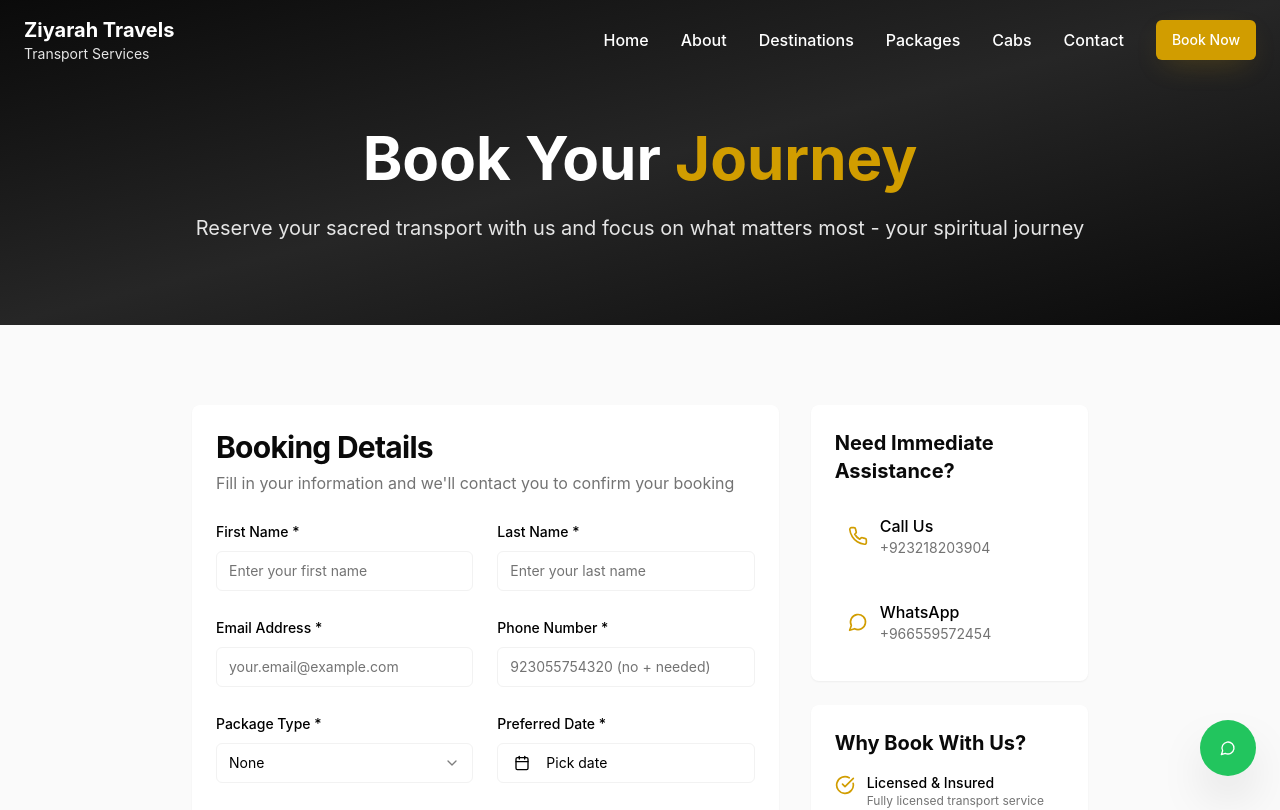
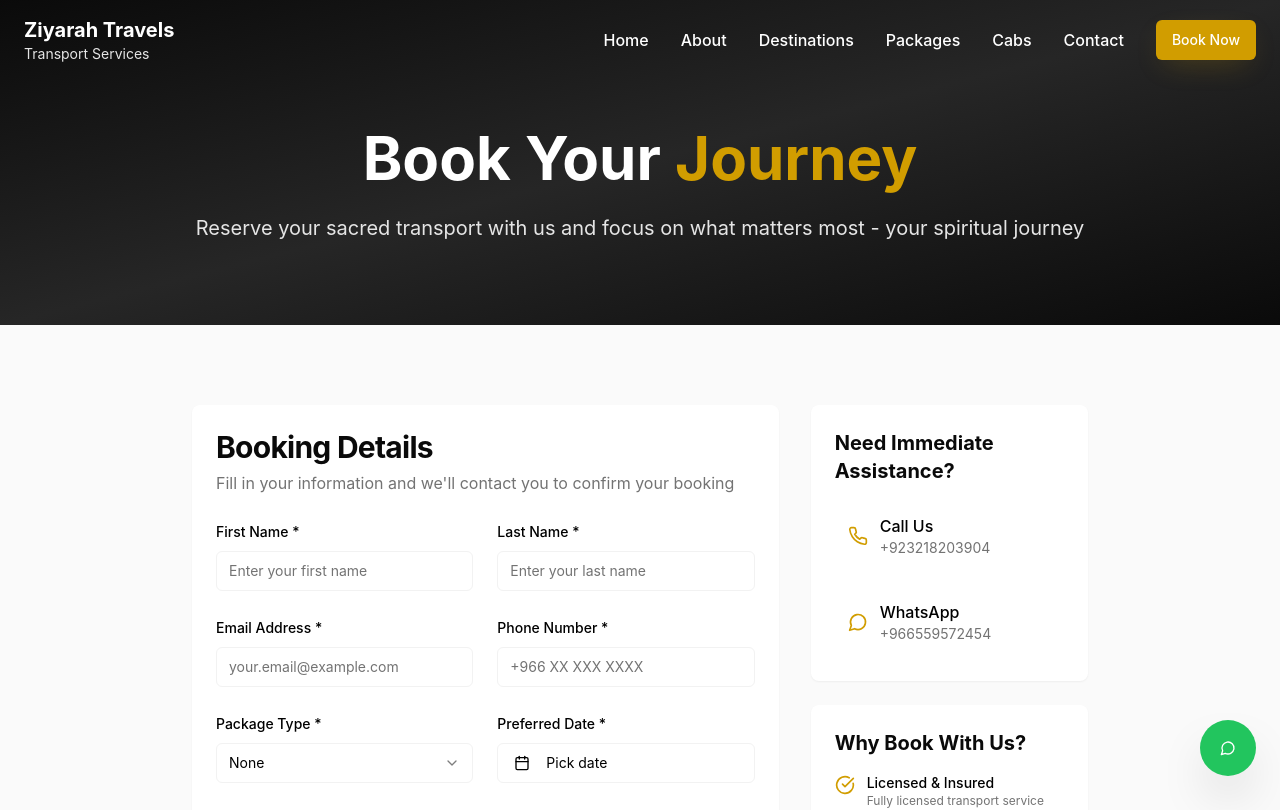
Before and after one commit to BlackAlpha-debug/ziyarah-travels-v5, a React (Vite) app: page /booking in a window 1280 px wide. Shown: the top 810 px of the page. Built offline with nearby package versions, Linux system fonts and the light colour scheme.

Commit message:
number placeholder

```diff
--- a/src/pages/BookingPage.tsx
+++ b/src/pages/BookingPage.tsx
@@ -413,7 +413,7 @@ Pickup Location: ${formData.pickup || "Not selected"}
                           type="tel"
                           value={formData.phone}
                           onChange={(e) => handleInputChange("phone", e.target.value)}
-                          placeholder="923055754320 (no + needed)"
+                          placeholder="+966 XX XXX XXXX"
                           required
                         />
                       </div>
```
